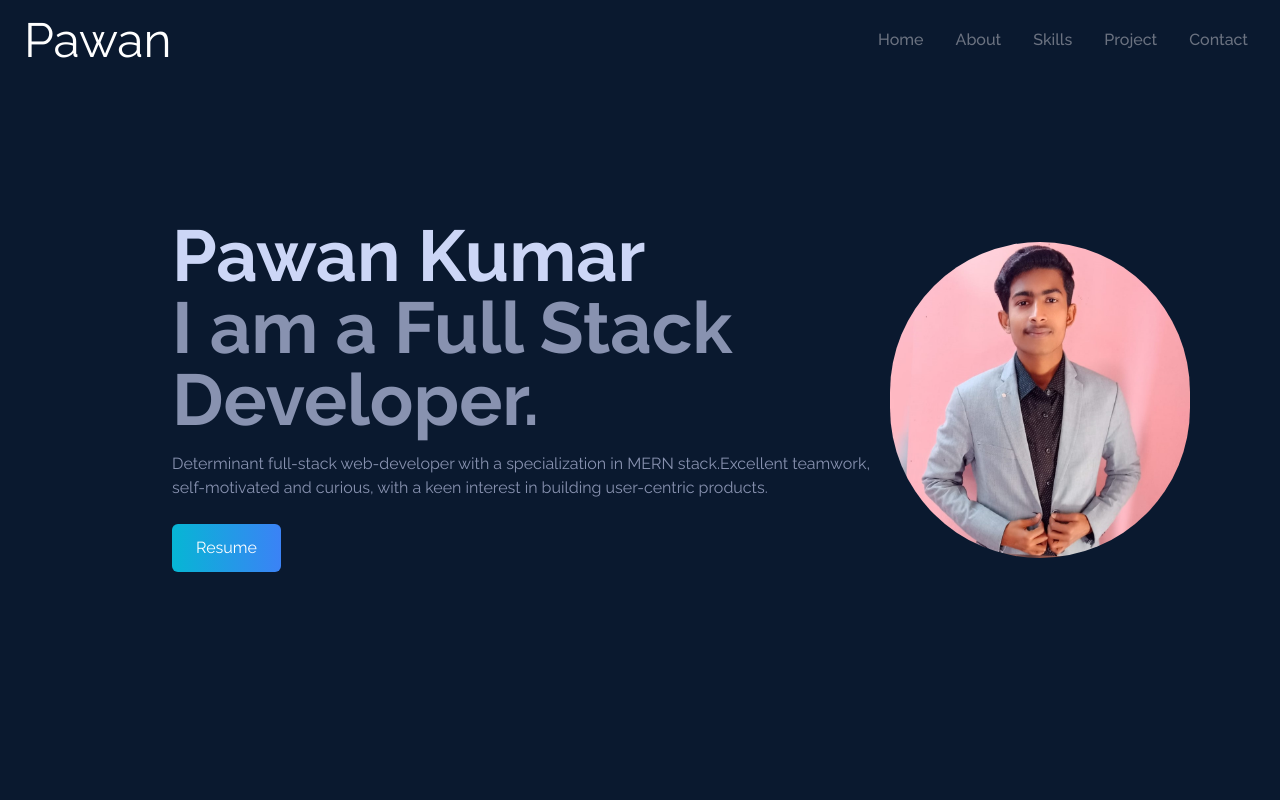
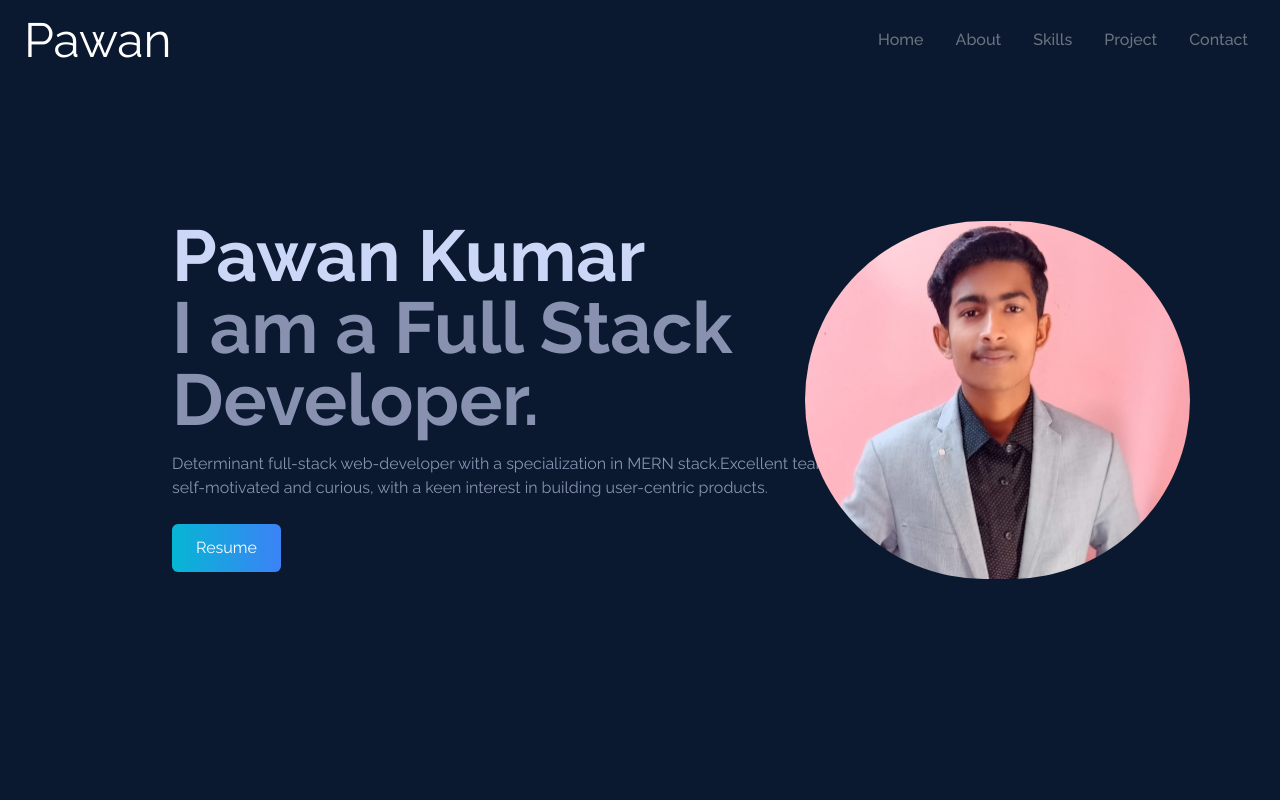
Before and after one commit to rajpawanku/portf, a React (Create React App) app: page / in a window 1280 px wide. Shown: the top 800 px of the page. Built offline with nearby package versions, Linux system fonts and the light colour scheme.

Commit message:
profile and link update

```diff
--- a/src/components/About.jsx
+++ b/src/components/About.jsx
@@ -3,9 +3,6 @@ import React from "react";
 const About = () => {
   return (
     <div
-
-
-
       name="about"
       className="w-full h-screen bg-[#0a192f] text-white"
     >
--- a/src/components/Contact.jsx
+++ b/src/components/Contact.jsx
@@ -1,6 +1,6 @@
 import React from "react";
 import { FaGithub, FaLinkedin } from "react-icons/fa";
-import { HiOutlineMail } from "react-icons/hi";
+// import { HiOutlineMail } from "react-icons/hi";
 
 const Contact = () => {
   return (
--- a/src/components/Home.jsx
+++ b/src/components/Home.jsx
@@ -1,5 +1,5 @@
 import React from "react";
-import PawanImage from "../assets/PawanImage.png";
+import PawanImage from "../assets/PawanImage.jpeg";
 
 
 const Home = () => {
@@ -16,7 +16,7 @@ const Home = () => {
         </p>
         <div>
         <div>
-            <a href="https://drive.google.com/file/d/1DRf0GnZJqaJNzyJnBATBSv5rfoxb7o8o/view?usp=sharing"
+            <a href="https://drive.google.com/file/d/1zAN9Ab5Xm3o4EdHA7e-JvHdDHfXLdMSE/view?usp=sharing"
               smooth
               duration={500}
               target={"_blank"}
@@ -30,7 +30,7 @@ const Home = () => {
           </div>
         </div>
        <div className='hidden lg:flex absolute right-[90px]' >
-          <img src={PawanImage} alt="" className="w-[300px] rounded-full" />
+          <img src={PawanImage} alt="" className="w-[385px] rounded-full" />
       </div>
       </div>
     </div>
@@ -38,35 +38,3 @@ const Home = () => {
 };
 
 export default Home;
-
-
-    //     <div
-    //   name="home"
-    //   className="h-screen w-full bg-[#0a192f]  from-black via-black to-gray-800"
-    // >
-    //   <div className="max-w-screen-lg mx-auto flex flex-col items-center justify-center h-full px-4 md:flex-row">
-    //     <div className="flex flex-col justify-center h-full">
-    //       <h2 className="text-4xl sm:text-7xl font-bold text-white">
-    //         I'm a Full Stack Developer
-    //       </h2>
-    //       <p className="text-gray-500 py-4 max-w-md">
-    //         A full-stack web-developer with a specialization in MERN stack.
-    //          I love to work on web application using technologies like
-    //         React, Redux, Javascript,Bootstrap, Material UI, Html, CSS, Node JS and Mongodb.
-    //       </p>
-
-
-    //     </div>
-
-    //     <div>
-    //       <img
-
-    //         src={PawanImage}
-    //         alt="my profile"
-
-    //     style={{width:"550px",height:"400px",borderRadius:"300px"}}
-    //         className="rounded-2xl mx-auto w-2/3 md:w-full"
-    //       />
-    //     </div>
-    //   </div>
-    // </div>
--- a/src/components/Stack.jsx
+++ b/src/components/Stack.jsx
@@ -1,6 +1,7 @@
 import React from "react"
 const Stack = () =>{
     return(
+
         <div style={{height:"auto",marginTop:""}} className="bg-[#0a192f] text-white">
 
       <div style={{border:"", width:"33%",margin:"auto"}}>
```
Also changed, not shown: src/assets/PawanImage.jpeg (added), 1 other file (tests, documents, lock files or other folders).
